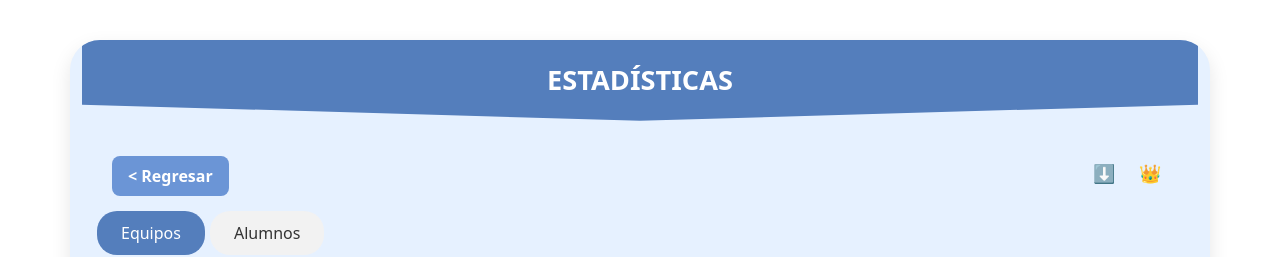
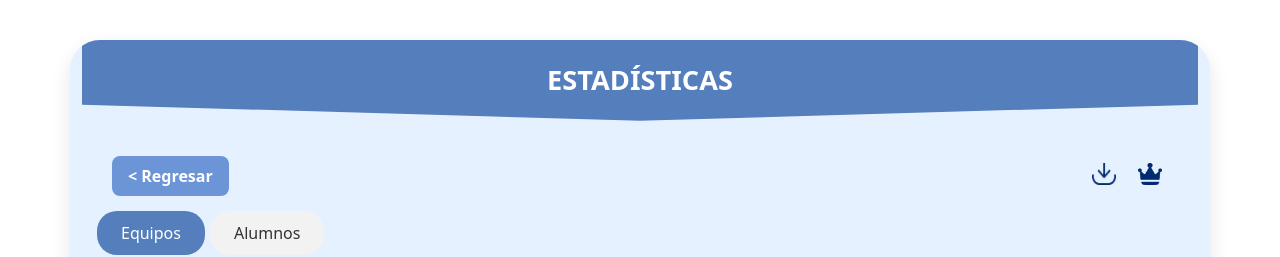
Before and after one commit to KimberlyMarquez/motionlab-frontend, a React (Vite) app in the folder motionlab-frontend/: page /estadisticas in a window 1280 px wide. Shown: the top 257 px of the page. Built offline with nearby package versions, Linux system fonts and the light colour scheme.

Commit message:
Iconos de descarga y leaderboard agregados

```diff
--- a/motionlab-frontend/src/components/estadisticas.css
+++ b/motionlab-frontend/src/components/estadisticas.css
@@ -59,6 +59,11 @@ body {
     align-items: center;
     justify-content: center;
     font-size: 18px;
+  }
+
+  .icon-img {
+    width: 24px;
+    height: 22px;
   }
 
   .tabs-container {
--- a/motionlab-frontend/src/components/estadisticas.tsx
+++ b/motionlab-frontend/src/components/estadisticas.tsx
@@ -1,6 +1,8 @@
 import React, { useState } from "react";
 import "./estadisticas.css";
 import Leaderboard from "./Leaderboard"; // Importar el componente Leaderboard
+import descargaIcon from './iconos/descarga.png';
+import coronaIcon from './iconos/corona.png';
 
 // Tipos de datos
 interface TeamData {
@@ -125,12 +127,15 @@ const Statistics: React.FC = () => {
       <div className="actions-container">
         <button className="btn-return">&lt; Regresar</button>
         <div className="icon-buttons">
-          <button className="icon-btn">⬇️</button>
-          <button className="icon-btn" onClick={toggleLeaderboard}>
-            👑
-          </button>
-        </div>
-      </div>
+          <button className="icon-btn">
+        <img src={descargaIcon} alt="Descargar" className="icon-img" />
+      </button>
+      <button className="icon-btn" onClick={toggleLeaderboard}>
+        <img src={coronaIcon} alt="Leaderboard" className="icon-img" />
+      </button>
+    </div>
+  </div>
+
 
       <div className="tabs-container">
         <button
```
Also changed, not shown: motionlab-frontend/src/components/iconos/corona.png (added), motionlab-frontend/src/components/iconos/descarga.png (added).
